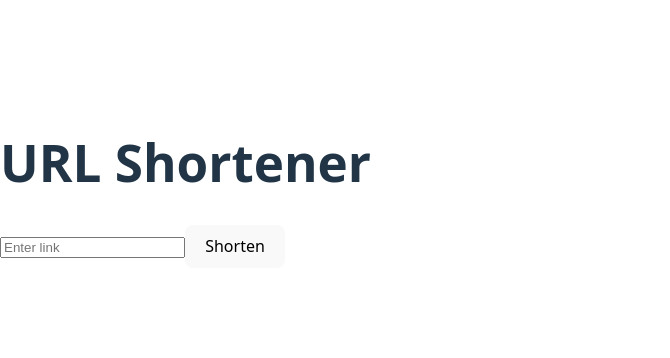
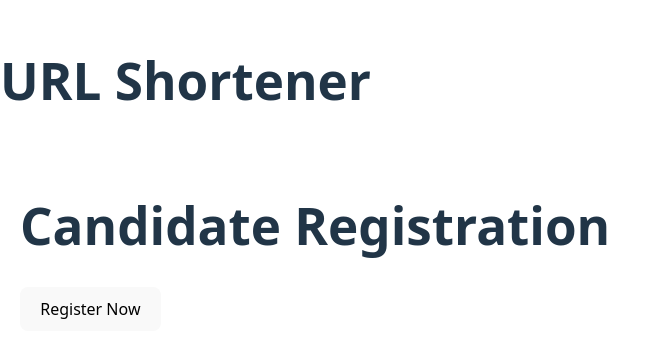
Before and after one commit to Aditbise/2218203, a React (Vite) app in the folder frontend/: page / in a window 1280 px wide. Shown: the part 216-574 px from the top of the page, without its empty margins (0-670 px from the left). Built offline with nearby package versions, Linux system fonts and the light colour scheme.

Commit message:
created register

```diff
--- a/frontend/src/App.jsx
+++ b/frontend/src/App.jsx
@@ -1,25 +1,44 @@
-import { useState } from 'react';
+import { useState } from "react";
+import axios from "axios"; // ✅ Import axios
 
 function App() {
-  const [link, setLink] = useState("");
+  const [registered, setRegistered] = useState(false); // ✅ Boolean instead of string
 
-  const handleSubmit = (e) => {
+  const handleSubmit = async () => {
+    try {
+      const response = await axios.post(
+        "http://20.244.56.144/evaluation-service/register",
+        {
+          email: "aditbisht24@gmail.com",
+          name: "Aditya Bisht",
+          mobileNo: "9917522589",
+          githubUsername: "Aditbise",
+          rollNo: "218203",
+          accessCode: "QAhDUr"
+        }
+      );
 
+      localStorage.setItem("clientID", response.data.clientID);
+      localStorage.setItem("clientSecret", response.data.clientSecret);
+
+      alert("✅ Registered! ClientID & Secret saved.");
+      setRegistered(true);
+    } catch (err) {
+      console.error("Registration fail");
+    }
   };
 
   return (
     <>
       <h1>URL Shortener</h1>
-      <div>
-        <form onSubmit={handleSubmit}>
-          <input
-            type="text"
-            placeholder="Enter link"
-            value={link}
-            onChange={(e) => setLink(e.target.value)}
-          />
-          <button type="submit">Shorten</button>
-        </form>
+      <div style={{ padding: "20px" }}>
+        <h1>Candidate Registration</h1>
+
+        {!registered ? (
+          <button onClick={handleSubmit}>Register Now</button>
+        ) : (
+          <p>Registered</p>
+        )}
       </div>
     </>
   );
```
